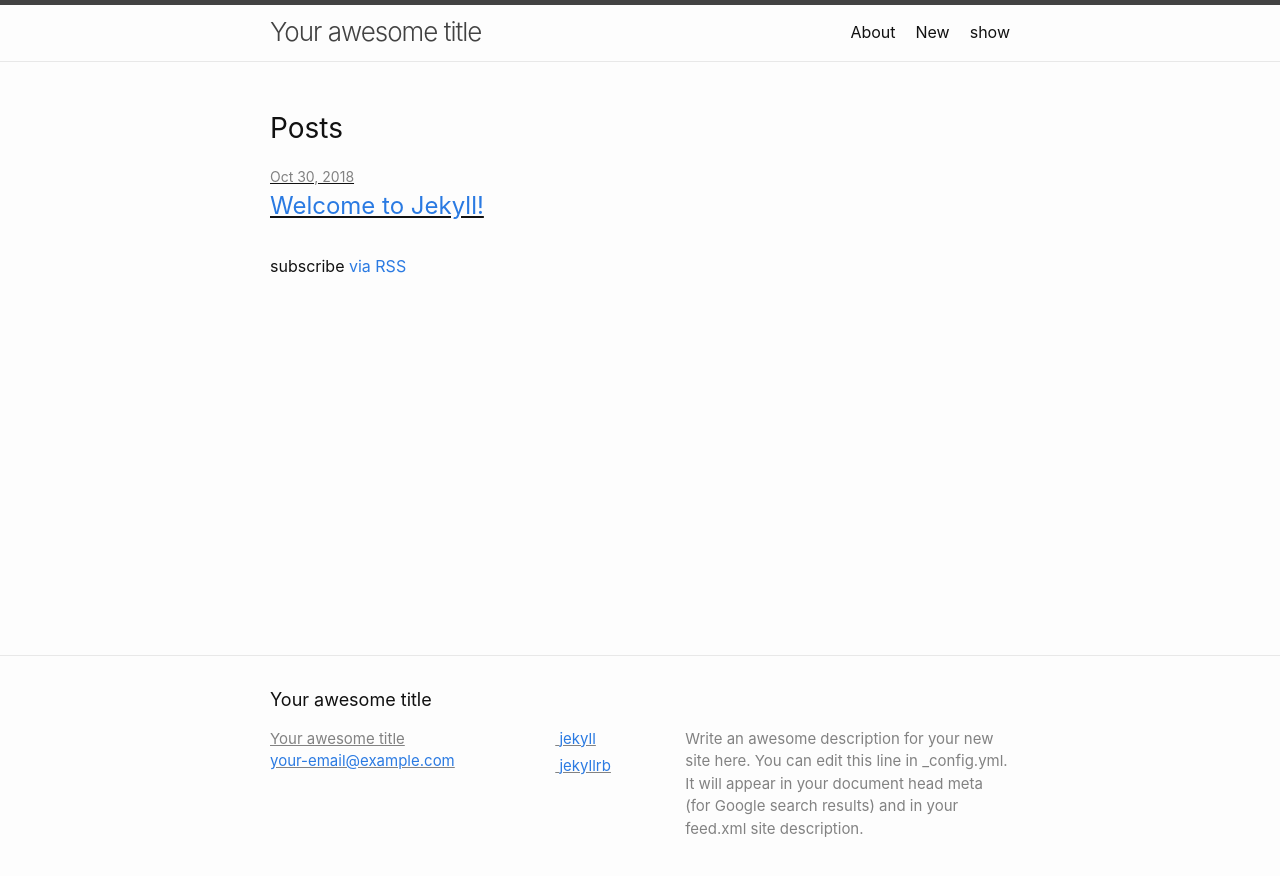
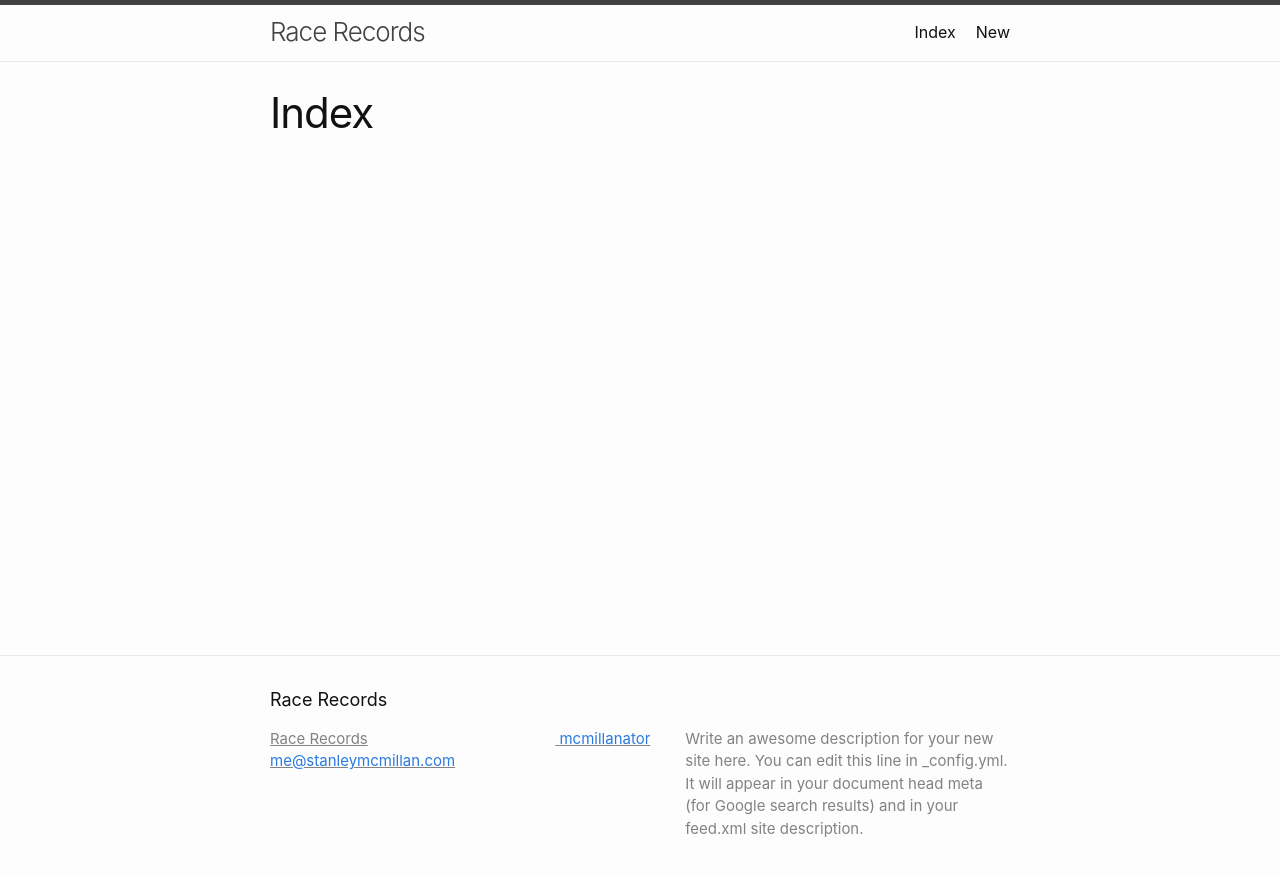
Before and after one commit to racerecords/RaceRecordsPython, a Jekyll site: the page built from jekyll/index.md, in a window 1280 px wide. Shown: the top 876 px of the page. Built offline with Jekyll 4.4.1, drawn with Linux system fonts in a browser that asks for light colours.

Commit message:
Begin customizing jekyll

```diff
--- a/jekyll/_config.yml
+++ b/jekyll/_config.yml
@@ -13,16 +13,15 @@
 # you will see them accessed via {{ site.title }}, {{ site.email }}, and so on.
 # You can create any custom variable you would like, and they will be accessible
 # in the templates via {{ site.myvariable }}.
-title: Your awesome title
-email: your-email@example.com
+title: Race Records
+email: me@stanleymcmillan.com
 description: >- # this means to ignore newlines until "baseurl:"
   Write an awesome description for your new site here. You can edit this
   line in _config.yml. It will appear in your document head meta (for
   Google search results) and in your feed.xml site description.
 baseurl: "" # the subpath of your site, e.g. /blog
 url: "" # the base hostname & protocol for your site, e.g. http://example.com
-twitter_username: jekyllrb
-github_username:  jekyll
+github_username: mcmillanator
 
 # Build settings
 markdown: kramdown
--- a/jekyll/index.md
+++ b/jekyll/index.md
@@ -2,7 +2,9 @@
 # Feel free to add content and custom Front Matter to this file.
 # To modify the layout, see https://jekyllrb.com/docs/themes/#overriding-theme-defaults
 
-layout: home
+layout: page
+title: Index
+permalink: /index.html
 ---
 
 <ul id='index'>
--- a/jekyll/show.md
+++ b/jekyll/show.md
@@ -1,7 +1,7 @@
 ---
 # Feel free to add content and custom Front Matter to this file.
 # To modify the layout, see https://jekyllrb.com/docs/themes/#overriding-theme-defaults
-title: show
+
 layout: page
 permalink: /show/
 ---
```
Also changed, not shown: jekyll/_posts/2018-10-29-welcome-to-jekyll.markdown (deleted, +0 -25 lines), jekyll/about.md (deleted, +0 -18 lines), 1 other file.
